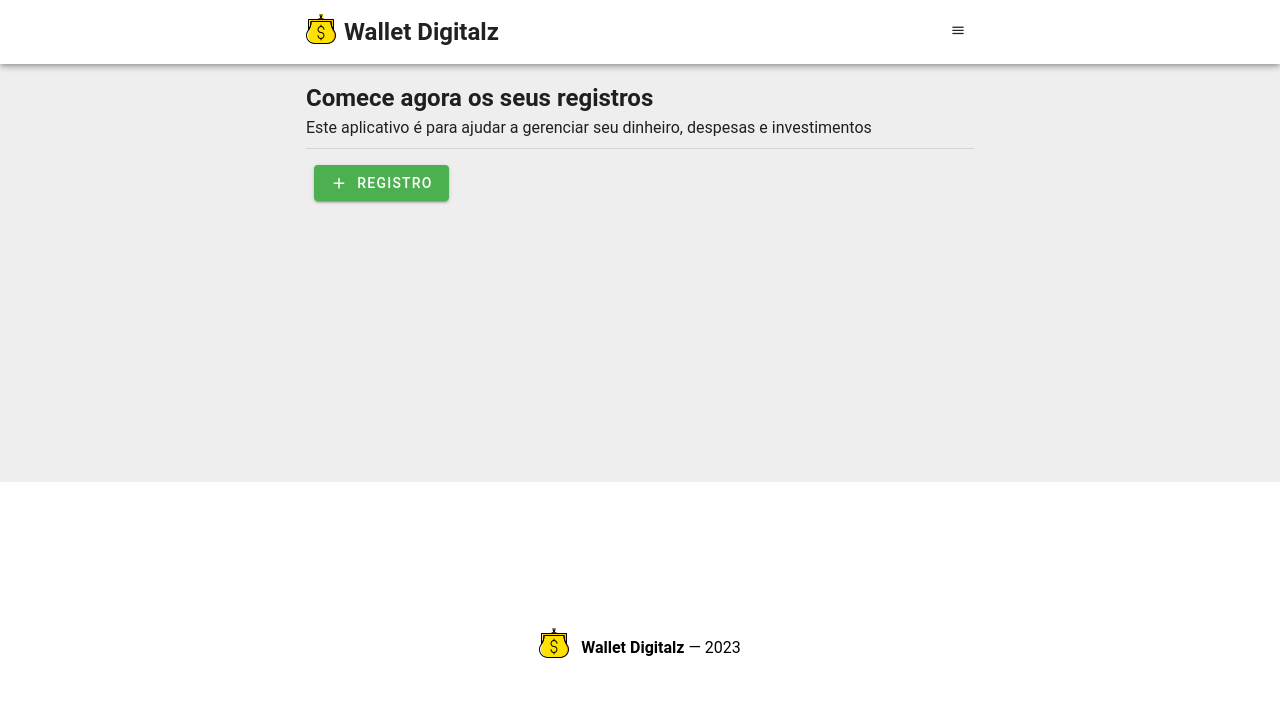
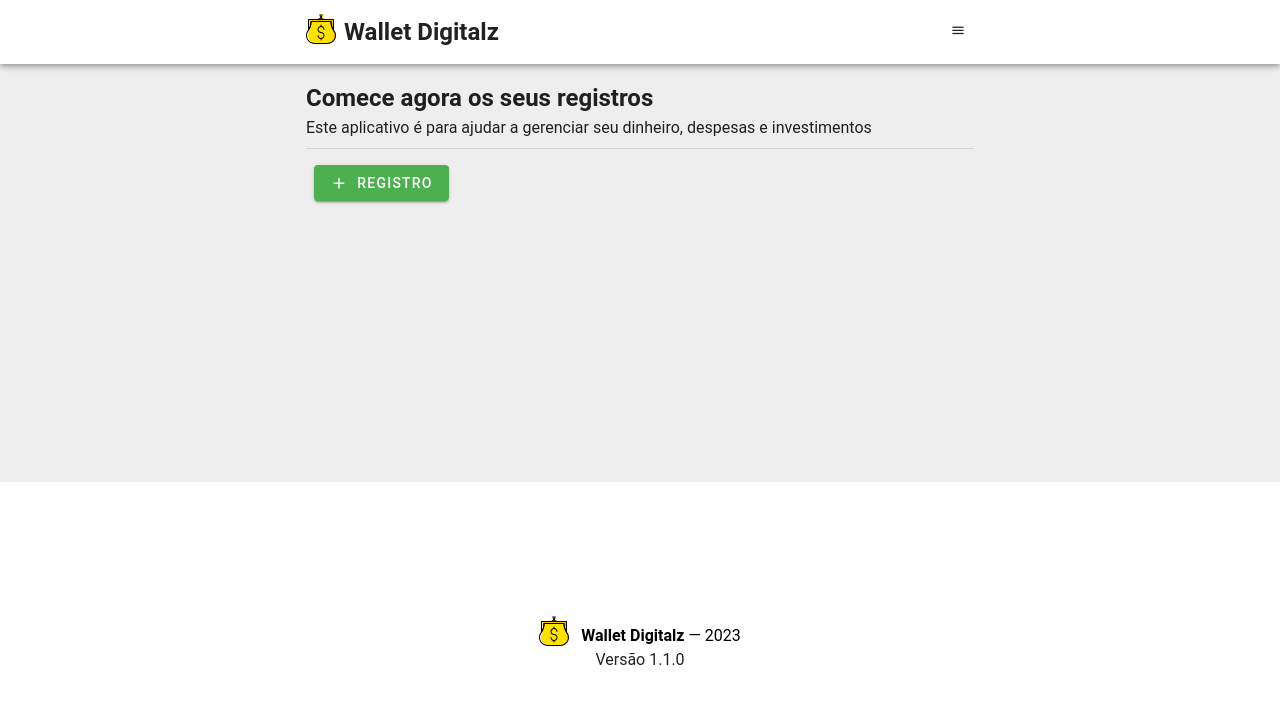
Before and after one commit to lucasferreiralimax/wallet-digitalz, a Vue app: page / in a window 1280 px wide. Shown: the top 704 px of the page. Built offline with nearby package versions, Linux system fonts and the light colour scheme.

Commit message:
addition information version in footer

```diff
--- a/src/App.vue
+++ b/src/App.vue
@@ -4,7 +4,9 @@ import { useWalletStore } from '@/stores/wallet'
 import Registers from '@/components/Registers/index.vue'
 import Language from '@/components/Language/index.vue'
 import Logo from '@/components/Logo.vue'
+import pkg from '../package.json';
 
+const appVersion: string = pkg.version;
 const wallet = useWalletStore()
 const theme = ref('light')
 const drawer = ref(false)
@@ -76,11 +78,15 @@ onMounted(() => {
     </v-main>
 
     <v-footer>
-      <v-col class="text-center">
-        <a class="footer-text text-decoration-none" href="https://lucas-frontend.web.app" target="_blank">
-          <Logo  class="logo-footer mr-2"/> <strong>Wallet Digitalz</strong> — {{ new Date().getFullYear() }}
-        </a>
-      </v-col>
+      <v-row>
+        <v-col class="text-center">
+          <a class="footer-text text-decoration-none" href="https://lucas-frontend.web.app" target="_blank">
+            <Logo  class="logo-footer mr-2"/> <strong>Wallet Digitalz</strong> — {{ new Date().getFullYear() }}
+          </a>
+          <br>
+          <p>{{ $t('version') }} {{ appVersion }}</p>
+        </v-col>
+      </v-row>
     </v-footer>
   </v-app>
 </template>
--- a/src/locales/en-US.json
+++ b/src/locales/en-US.json
@@ -1,4 +1,5 @@
 {
+  "version": "Version",
   "home": {
     "lets": "Let's go make your registers",
     "about": "This application is for help to manager your money, expenses and investiments",
--- a/src/locales/es-ES.json
+++ b/src/locales/es-ES.json
@@ -1,4 +1,5 @@
 {
+  "version": "Versión",
   "home": {
     "lets": "Comience sus registros ahora",
     "about": "Esta aplicación es para ayudarlo a administrar su dinero, gastos e inversiones.",
--- a/src/locales/pt-BR.json
+++ b/src/locales/pt-BR.json
@@ -1,4 +1,5 @@
 {
+  "version": "Versão",
   "home": {
     "lets": "Comece agora os seus registros",
     "about": "Este aplicativo é para ajudar a gerenciar seu dinheiro, despesas e investimentos",
--- a/src/locales/ru-RU.json
+++ b/src/locales/ru-RU.json
@@ -1,4 +1,5 @@
 {
+  "version": "Версия",
   "home": {
     "lets": "Начните свои записи прямо сейчас",
     "about": "Это приложение поможет вам управлять своими деньгами, расходами и инвестициями.",
--- a/src/locales/zh-CN.json
+++ b/src/locales/zh-CN.json
@@ -1,4 +1,5 @@
 {
+  "version": "版本",
   "home": {
     "lets": "现在开始你的记录",
     "about": "此应用程序旨在帮助您管理您的资金、开支和投资。",
```
